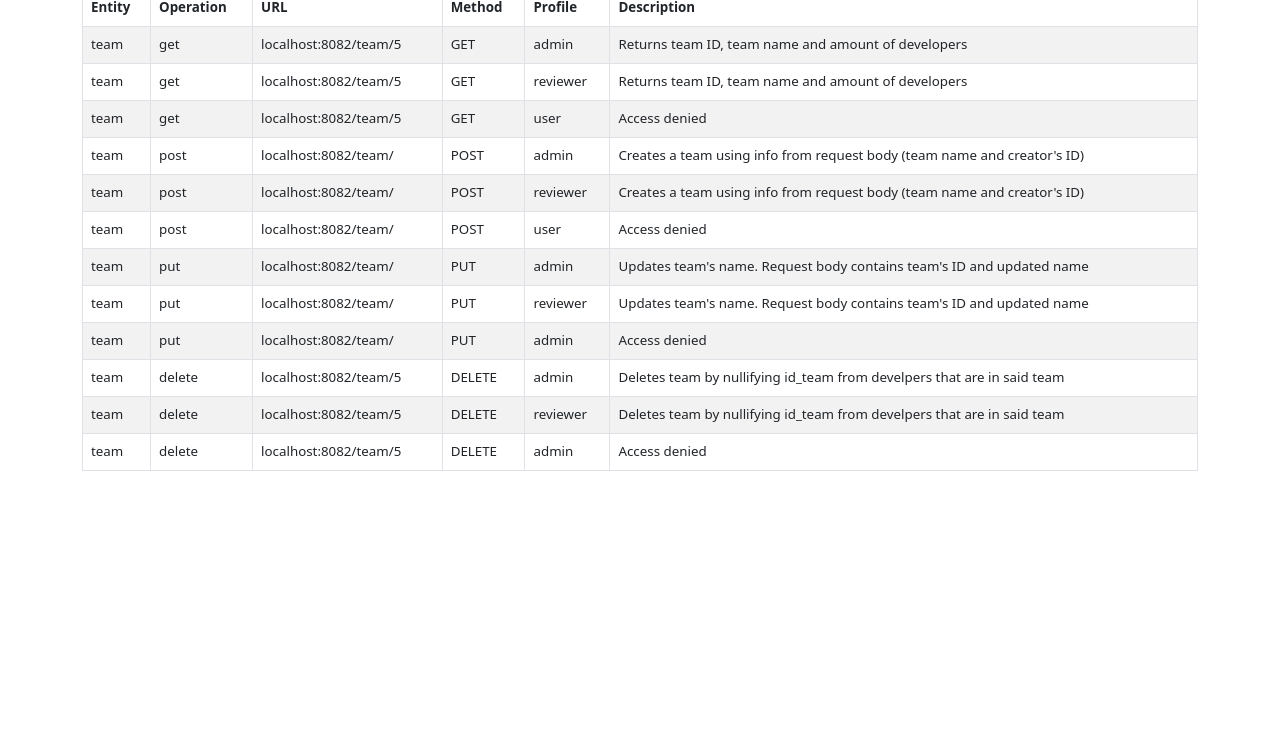
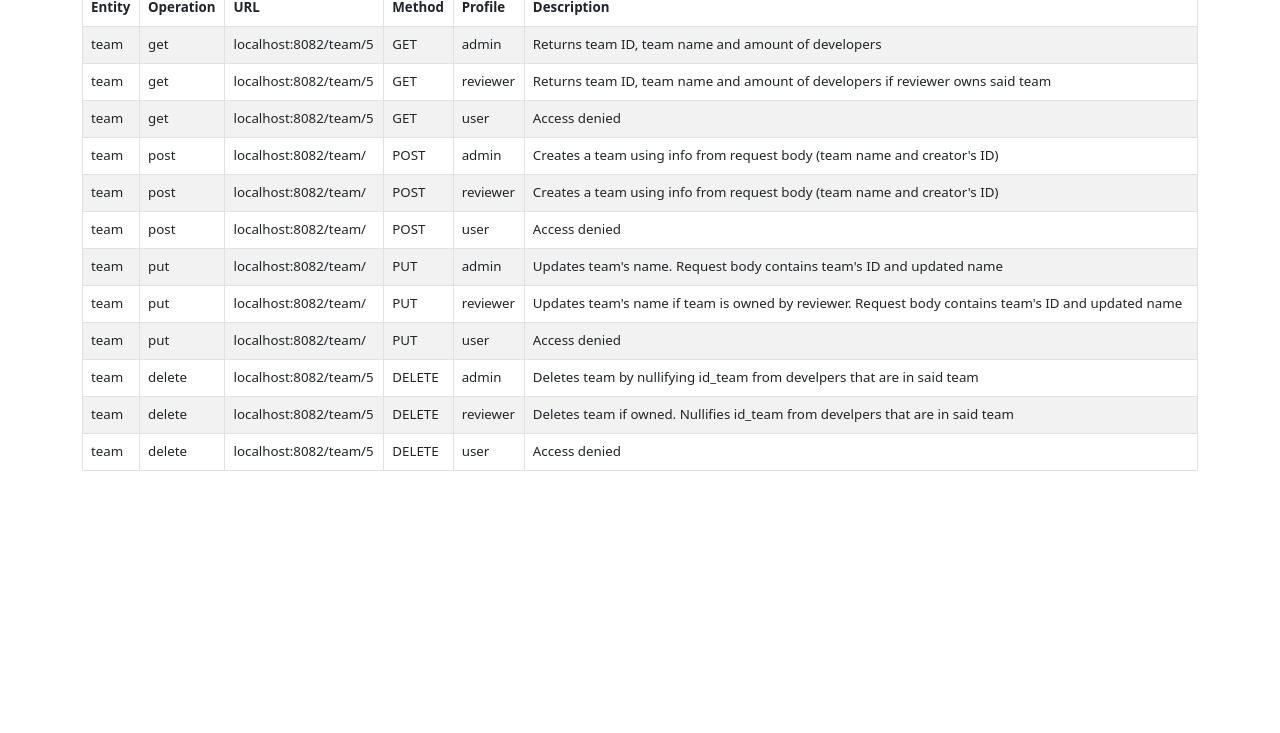
Before and after one commit to ximosoler/andamioServer, a plain HTML site: page docs/teamAPI.html in a window 1280 px wide. Shown: the part 67-800 px from the top of the page. Drawn offline with nearby package versions, Linux system fonts and the light colour scheme.

Commit message:
Minimal changes

```diff
--- a/docs/teamAPI.html
+++ b/docs/teamAPI.html
@@ -42,7 +42,7 @@
                             <td>localhost:8082/team/5</td>
                             <td>GET</td>
                             <td>reviewer</td>
-                            <td>Returns team ID, team name and amount of developers</td>
+                            <td>Returns team ID, team name and amount of developers if reviewer owns said team</td>
                         </tr>
                         <tr>
                             <td>team</td>
@@ -90,14 +90,14 @@
                             <td>localhost:8082/team/</td>
                             <td>PUT</td>
                             <td>reviewer</td>
-                            <td>Updates team's name. Request body contains team's ID and updated name</td>
+                            <td>Updates team's name if team is owned by reviewer. Request body contains team's ID and updated name</td>
                         </tr>
                         <tr>
                             <td>team</td>
                             <td>put</td>
                             <td>localhost:8082/team/</td>
                             <td>PUT</td>
-                            <td>admin</td>
+                            <td>user</td>
                             <td>Access denied</td>
                         </tr>
                         <tr>
@@ -114,14 +114,14 @@
                             <td>localhost:8082/team/5</td>
                             <td>DELETE</td>
                             <td>reviewer</td>
-                            <td>Deletes team by nullifying id_team from develpers that are in said team</td>
+                            <td>Deletes team if owned. Nullifies id_team from develpers that are in said team</td>
                         </tr>
                         <tr>
                             <td>team</td>
                             <td>delete</td>
                             <td>localhost:8082/team/5</td>
                             <td>DELETE</td>
-                            <td>admin</td>
+                            <td>user</td>
                             <td>Access denied</td>
                         </tr>
                     </tbody>
```
